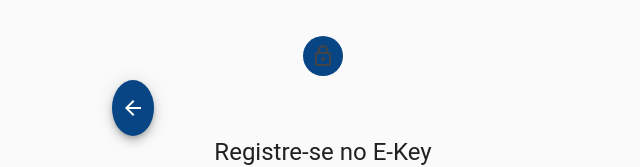
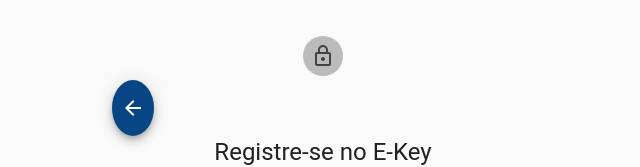
Before and after one commit to Jos3Luiz/e-key, a React (Create React App) app in the folder front/: page /register in a window 1280 px wide. Shown: the top 167 px of the page, without its empty margins (317-957 px from the left). Built offline with nearby package versions, Linux system fonts and the light colour scheme.

Commit message:
pequenas alterações de cor

```diff
--- a/front/src/App.js
+++ b/front/src/App.js
@@ -25,7 +25,7 @@
         paper: '#BBB',
       },
       text: {
-        primary: '#074585'
+        primary: '#000'
       },
       logo: {
         default: '#BBB',
--- a/front/src/components/leftDrawer.jsx
+++ b/front/src/components/leftDrawer.jsx
@@ -1,7 +1,7 @@
 import { Divider, Drawer, IconButton, List, ListItem, ListItemIcon, ListItemText, makeStyles, useTheme } from '@material-ui/core';
 import React from 'react';
 import clsx from 'clsx';
-import { ChevronLeft, ChevronRight, ListAlt, People, Storage } from '@material-ui/icons';
+import { ChevronLeft, ChevronRight, ListAlt, People} from '@material-ui/icons';
 
 const drawerWidth = 240;
 
--- a/front/src/pages/profile.jsx
+++ b/front/src/pages/profile.jsx
@@ -1,8 +1,8 @@
 import {
-  Avatar, Button, Container, Fab, FormControl, InputLabel, makeStyles, MenuItem, Paper, Select, TextField, Typography
+  Avatar, Container, Fab, makeStyles, Typography
 } from '@material-ui/core';
-import { ArrowBack, LockOutlined } from '@material-ui/icons';
-import React, { useState } from 'react';
+import { ArrowBack } from '@material-ui/icons';
+import React from 'react';
 import { useHistory } from 'react-router-dom';
 
 
--- a/front/src/pages/register.jsx
+++ b/front/src/pages/register.jsx
@@ -18,7 +18,7 @@
   },
   avatar: {
     margin: theme.spacing(1),
-    backgroundColor: theme.palette.secondary.main,
+    backgroundColor: theme.palette.logo.default,
   },
   form: {
     width: '100%', // Fix IE 11 issue.
```
